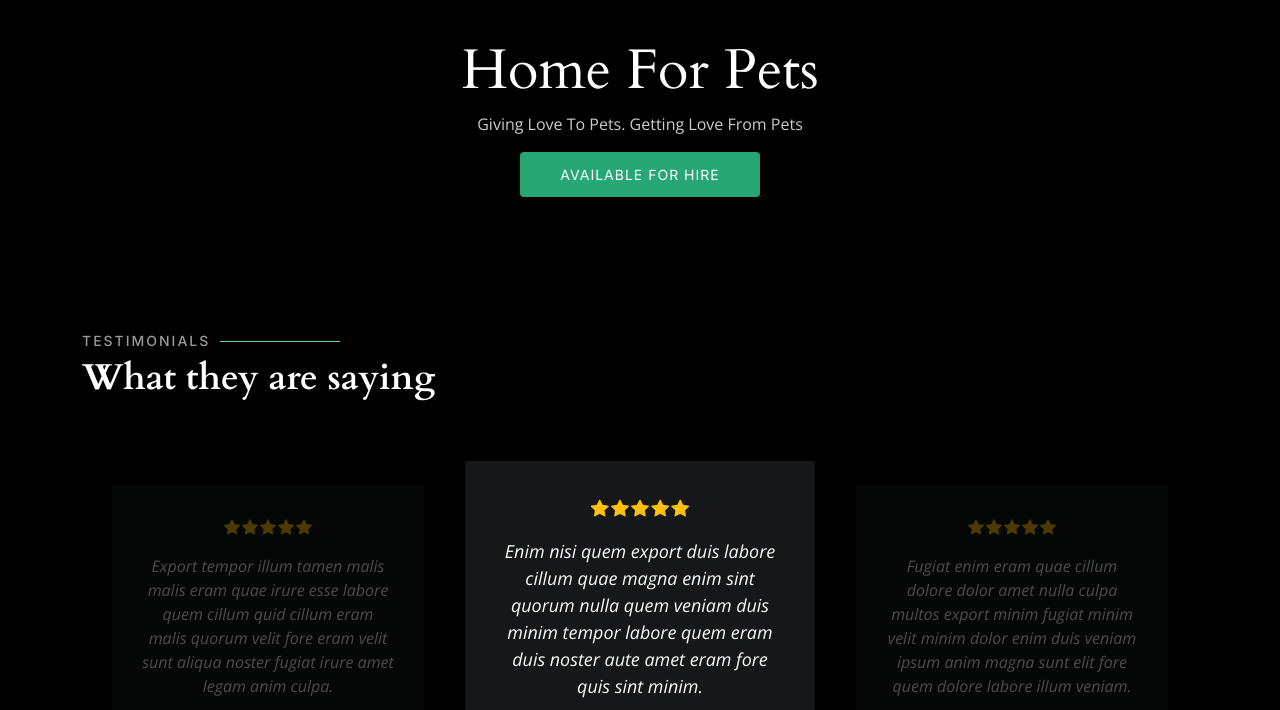
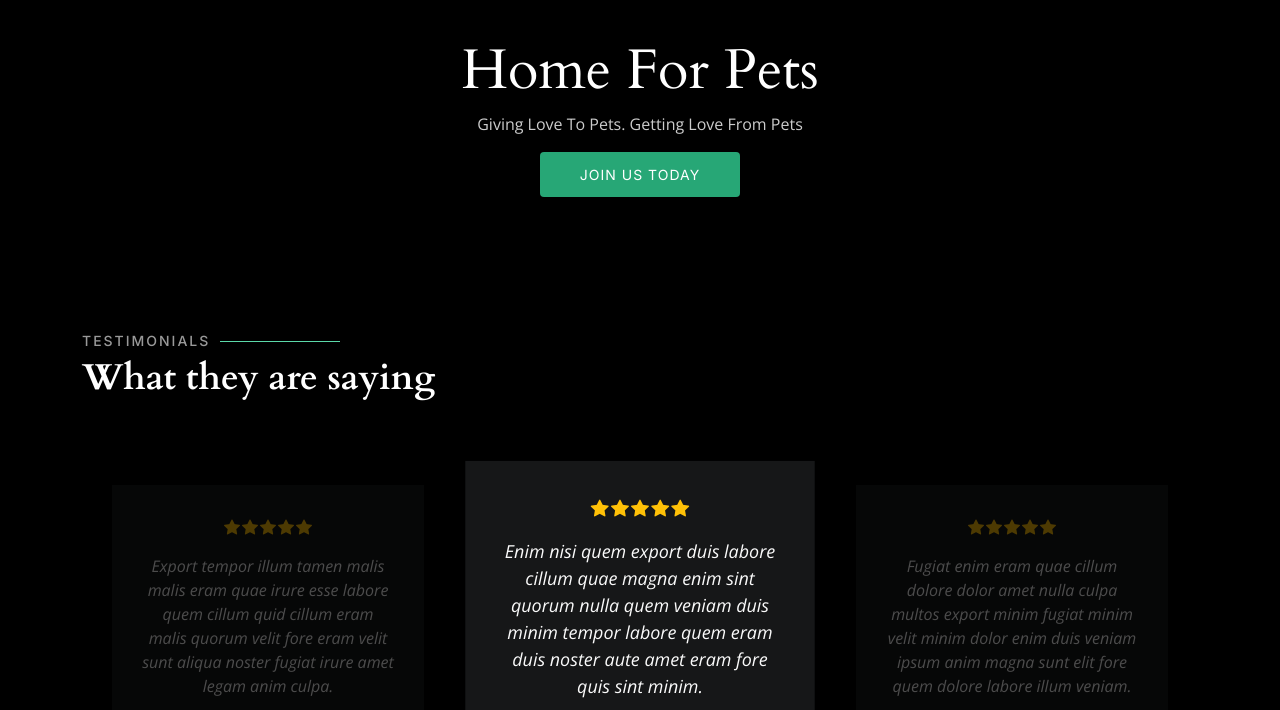
Before and after one commit to adela-raquel/adela-raquel.github.io, a plain HTML site: page index.html in a window 1280 px wide. Shown: the part 83-793 px from the top of the page. Drawn offline with nearby package versions, Linux system fonts and the light colour scheme.

Commit message:
join us today

```diff
--- a/index.html
+++ b/index.html
@@ -77,7 +77,7 @@
             <h2>Home For Pets</h2>
             <p>Giving Love To Pets. Getting Love From Pets</p>
 
-            <a class="cta-btn" href="contact.html">Available for hire</a>
+            <a class="cta-btn" href="contact.html">Join Us Today</a>
 
           </div>
         </div>
```
